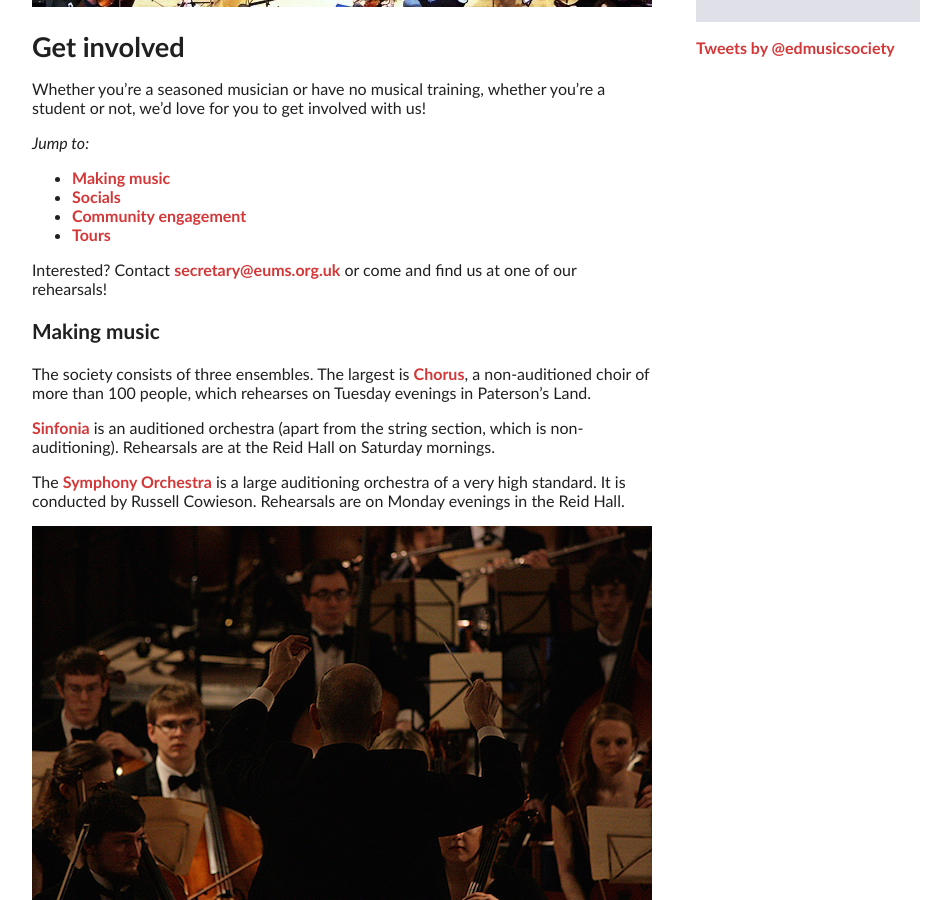
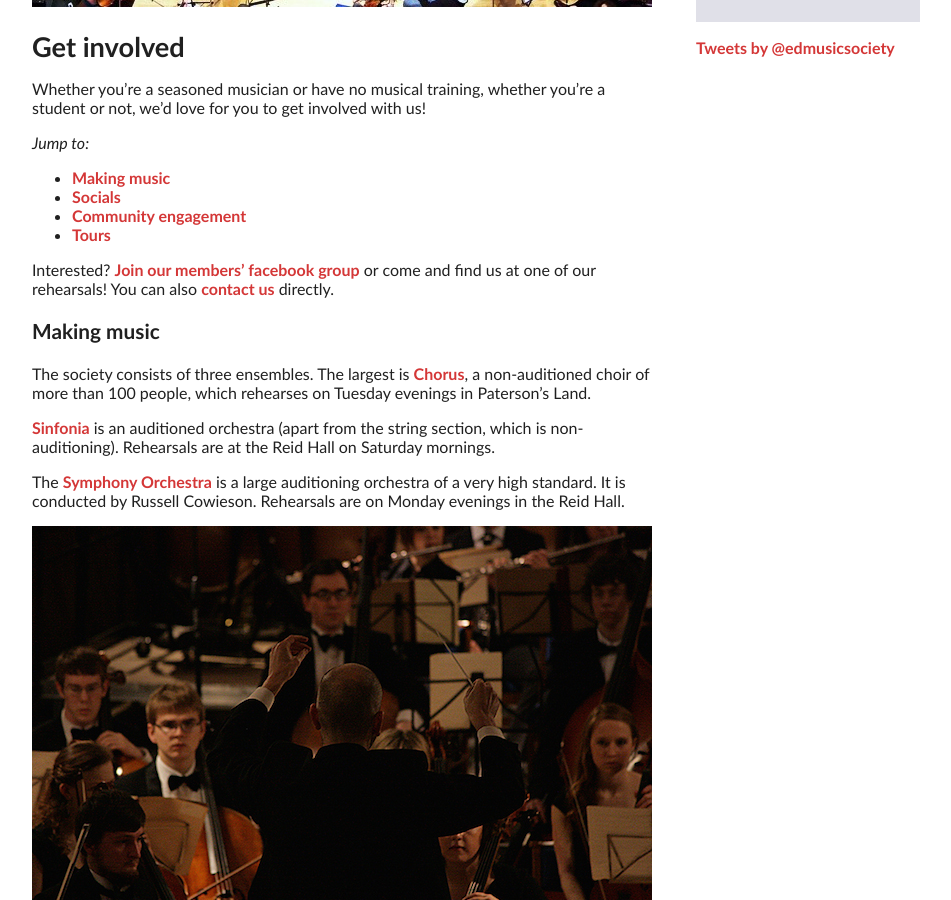
Before and after one commit to eums/website, a Jekyll site: the page built from get-involved/index.markdown, in a window 1280 px wide and 900 px high, scrolled down 425 px. Shown: the whole window, without its empty margins (160-1111 px from the left). Built offline with Jekyll 4.4.1, drawn with Linux system fonts in a browser that asks for light colours; comment, search, counter and statistics services are not loaded.

Commit message:
better get involved contact links

```diff
--- a/get-involved/index.markdown
+++ b/get-involved/index.markdown
@@ -17,8 +17,7 @@ Whether you're a seasoned musician or have no musical training, whether you're a
 * [Community engagement](#community-engagement)
 * [Tours](#tours)
 
-
-Interested? Contact [secretary@eums.org.uk](mailto:secretary@eums.org.uk) or come and find us at one of our rehearsals!
+Interested? [Join our members' facebook group](http://www.facebook.com/groups/ed.music.society/) or come and find us at one of our rehearsals! You can also [contact us](/contact-us/) directly.
 
 ### Making music
 
```
